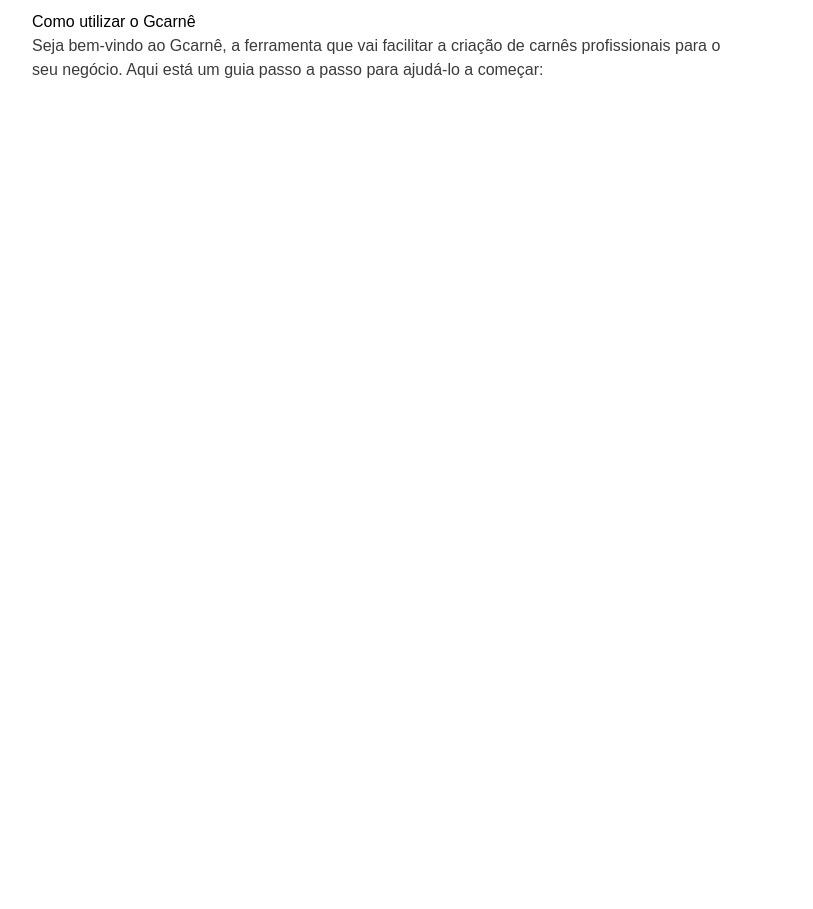
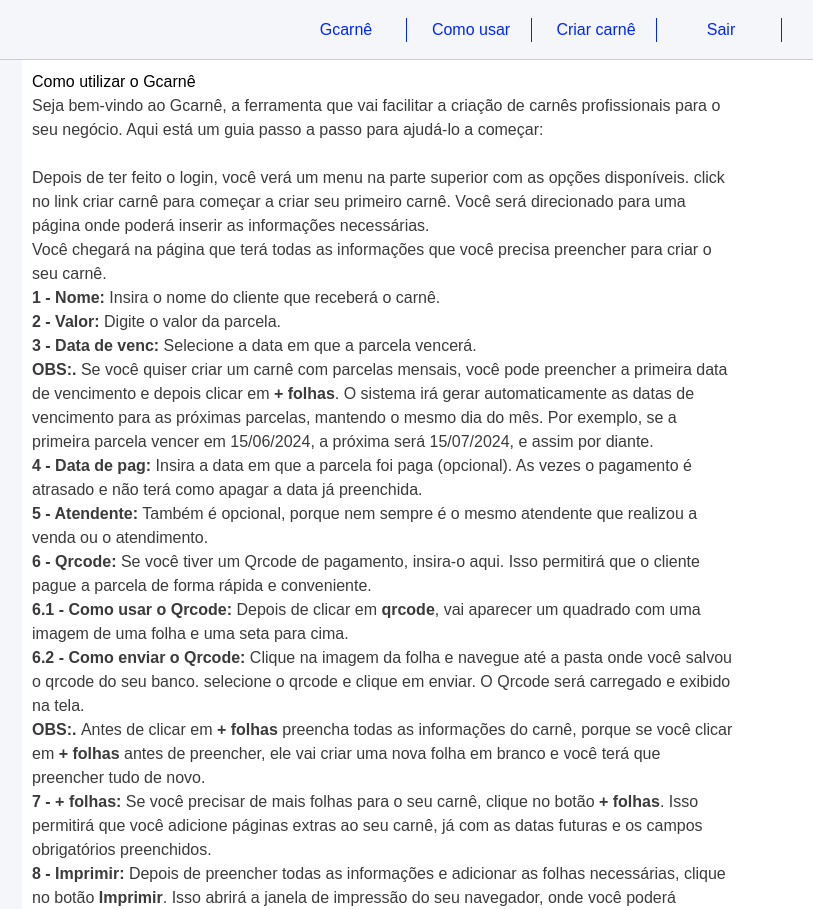
Before and after one commit to Jose-souza-dev/Gcarne, a website: page como_utilizar.html in a window 1280 px wide. Shown: the top 909 px of the page, without its empty margins (106-919 px from the left). Before the commit the page ends 800 px from the top, so only its background shows below. Drawn offline with nearby package versions, Linux system fonts and the light colour scheme.

Commit message:
Criação da documentação para o uso

```diff
--- a/como_utilizar.html
+++ b/como_utilizar.html
@@ -1,5 +1,6 @@
 <!DOCTYPE html>
 <html lang="pt-br">
+
 <head>
     <meta charset="UTF-8">
     <meta name="viewport" content="width=device-width, initial-scale=1.0">
@@ -7,6 +8,7 @@
     <script src="https://cdn.tailwindcss.com"></script>
     <link href="https://fonts.googleapis.com/css2?family=Inter:wght@400;600;700;800&display=swap" rel="stylesheet">
     <link rel="stylesheet" href="css/tangara-seledon.css">
+    <link rel="stylesheet" href="css/desktop.css">
     <link rel="stylesheet" href="css/como_utilizar.css">
     <style>
         body {
@@ -18,7 +20,20 @@
         }
     </style>
 </head>
+
 <body>
+
+    <header class="cabecalho">
+        <nav class="top">
+            <ul>
+                <li><a href="index.html" class="destaque">Gcarnê</a></li>
+                <li><a href="como_utilizar.html">Como usar</a></li>
+                <li><a href="criar_carne.html">Criar carnê</a></li>
+                <li><a href="#" id="btn-logout">Sair</a></li>
+            </ul>
+        </nav>
+    </header>
+
     <main class="container_tutorial">
         <h1>Como utilizar o Gcarnê</h1>
         <p class="tutorial-texto">
@@ -26,6 +41,43 @@
             carnês profissionais para o seu negócio. Aqui está um guia passo a passo
             para ajudá-lo a começar:
         </p>
+        <br>
+        <p class="tutorial-texto">
+            Depois de ter feito o login, você verá um menu na parte superior com as opções disponíveis.
+            click no link criar carnê para começar a criar seu primeiro carnê. Você será direcionado para uma página
+            onde poderá inserir as informações necessárias.
+        </p>
+        <p class="tutorial-texto">
+            Você chegará na página que terá todas as informações que você precisa preencher
+            para criar o seu carnê.
+            <br>
+             <b>1 - Nome:</b> Insira o nome do cliente que receberá o carnê.<br>
+            <b>2 -  Valor:</b> Digite o valor da parcela. <br>
+            <b>3 - Data de venc:</b> Selecione a data em que a parcela vencerá.<br>
+            <b>OBS:. </b> Se você quiser criar um carnê com parcelas mensais, você pode preencher a primeira data de vencimento e depois clicar em <b>+ folhas</b>. O sistema irá gerar automaticamente as datas de vencimento para as próximas parcelas, mantendo o mesmo dia do mês. Por exemplo, se a primeira parcela vencer em
+            15/06/2024, a próxima será 15/07/2024, e assim por diante.<br>
+            <b>4 - Data de pag:</b> Insira a data em que a parcela foi paga (opcional). As vezes
+            o pagamento é atrasado e não terá como apagar a data já preenchida.<br>
+            <b>5 -  Atendente:</b> Também é opcional, porque nem sempre é o mesmo atendente que realizou a venda
+            ou o atendimento.<br>
+            <b>6 - Qrcode:</b> Se você tiver um Qrcode de pagamento, insira-o aqui. Isso permitirá que o cliente
+            pague a parcela de forma rápida e conveniente. <br>
+             <b>6.1 - Como usar o Qrcode:</b> Depois de clicar em <b>qrcode</b>, vai aparecer um quadrado com uma
+            imagem de uma folha e uma seta para cima. <br>
+            <b>6.2 - Como enviar o Qrcode:</b> Clique na imagem da folha e navegue até a pasta onde você salvou o qrcode
+            do seu banco. selecione o qrcode e clique em
+            enviar. O Qrcode será carregado e exibido na tela. <br>
+            <b>OBS:. </b> Antes de clicar em <b>+ folhas</b> preencha todas as informações do carnê, porque se você
+            clicar em <b>+ folhas</b> antes de preencher, ele vai criar uma nova folha em branco e você terá
+            que preencher tudo de novo. <br>
+            <b>7 - + folhas:</b> Se você precisar de mais folhas para o seu carnê, clique no botão <b>+ folhas</b>.
+            Isso permitirá que você adicione páginas extras ao seu carnê, já com as datas futuras e os campos obrigatórios
+            preenchidos.<br>
+            <b>8 - Imprimir:</b> Depois de preencher todas as informações e adicionar as folhas necessárias,
+            clique no botão <b>Imprimir</b>. Isso abrirá a janela de impressão do seu navegador, onde você poderá
+            escolher a impressora e as configurações de impressão. Apenas click em salvar e você escolherá onde salvar ou imprimir.<br>
+        </p>
     </main>
 </body>
+
 </html>
--- a/css/desktop.css
+++ b/css/desktop.css
@@ -134,6 +134,7 @@ main.folha {
 
 section.folinha {
     width: 85%;
+    background-color: #fff;
     border: 1px solid #ccc;
     margin: 10px 38px;
     padding: 10px 10px 0 38px;
```
